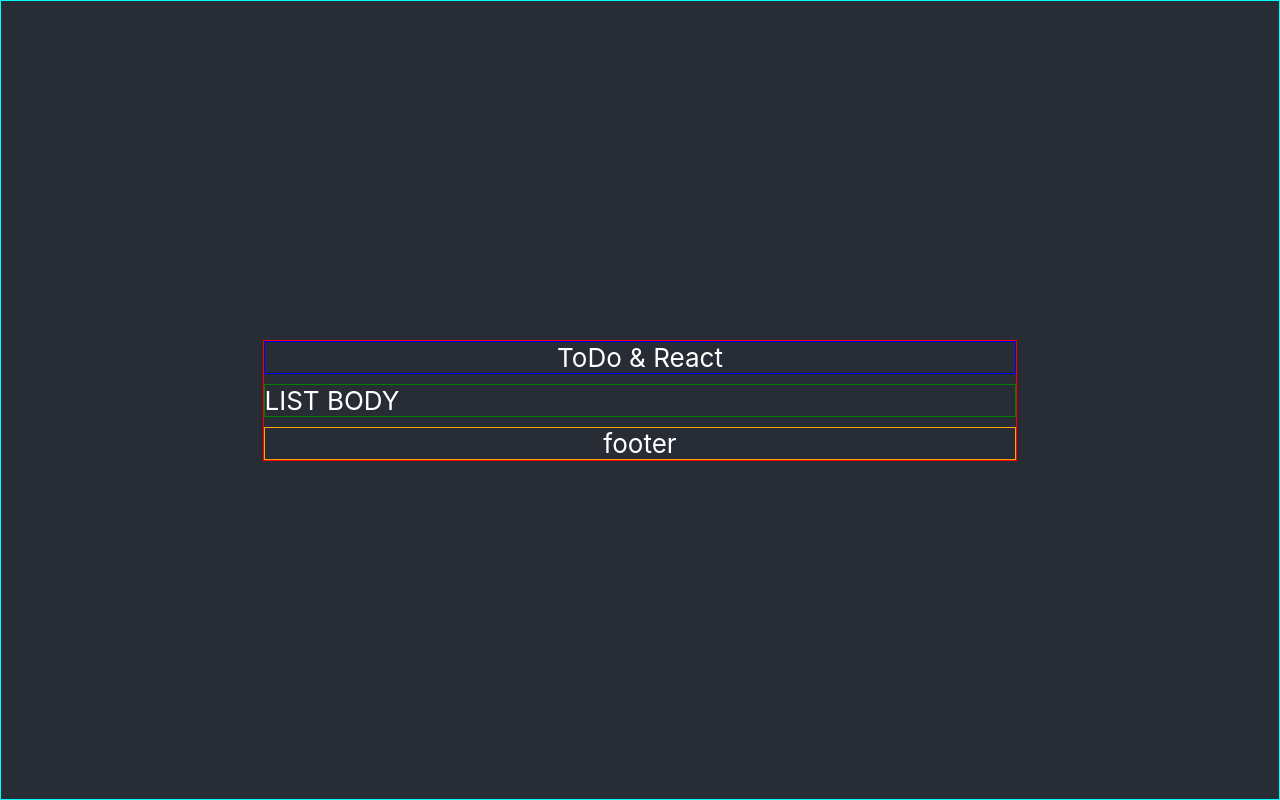
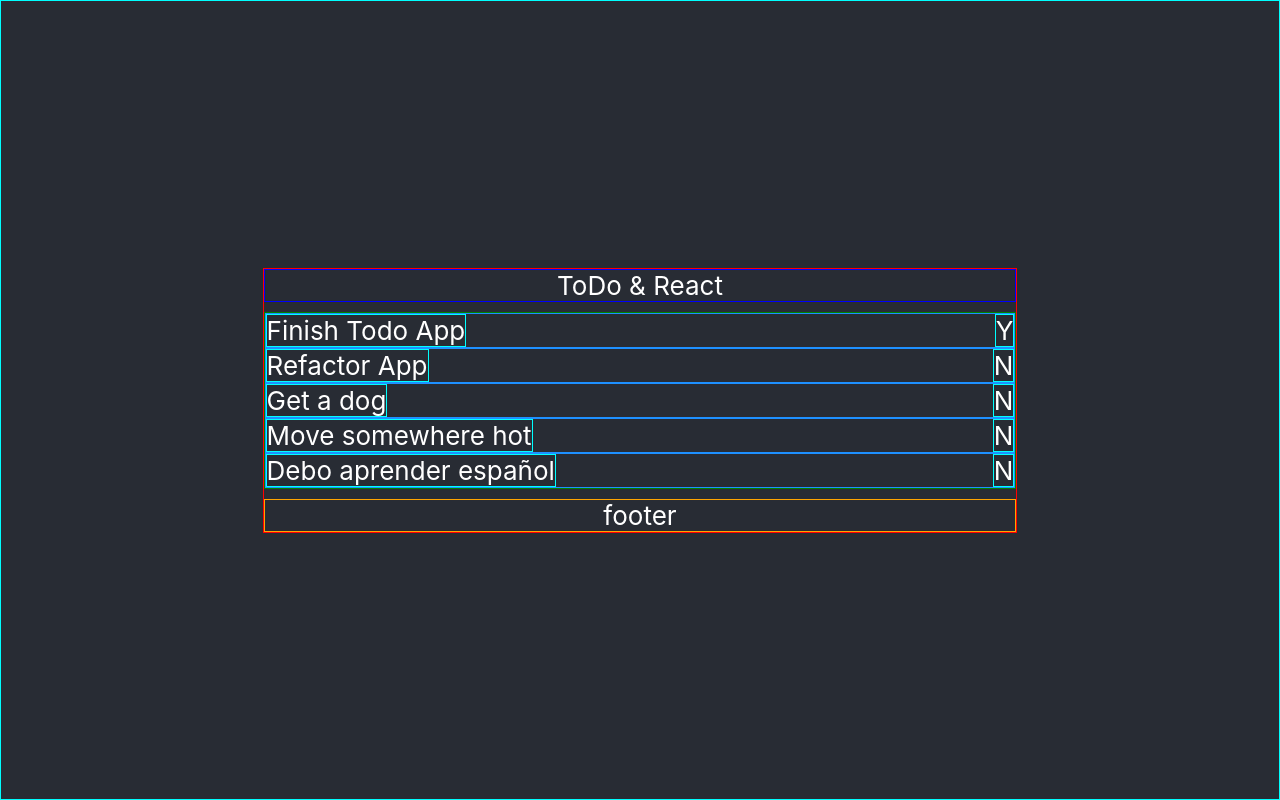
Before and after one commit to orjon/react-todo, a React (Create React App) app: page / in a window 1280 px wide. Built offline with nearby package versions, Linux system fonts and the light colour scheme.

Commit message:
Classes linked and basic styling added

```diff
--- a/package.json
+++ b/package.json
@@ -9,7 +9,8 @@
     "@testing-library/user-event": "^7.1.2",
     "react": "^16.13.0",
     "react-dom": "^16.13.0",
-    "react-scripts": "3.4.0"
+    "react-scripts": "3.4.0",
+    "uuid": "^7.0.1"
   },
   "scripts": {
     "start": "react-scripts start",
--- a/src/App.js
+++ b/src/App.js
@@ -1,5 +1,5 @@
 import React from 'react';
-import logo from './logo.svg';
+import TodoList from './TodoList';
 import './App.css';
 
 function App() {
@@ -9,9 +9,7 @@
         <header className="App-header">
           ToDo &amp; React
         </header>
-        <main className="App-main">
-          LIST BODY
-        </main>
+        <TodoList />
         <footer className="App-footer">
           footer
         </footer>
--- /dev/null
+++ b/src/Todo.css
@@ -0,0 +1,15 @@
+.Todo{
+  border: 1px solid dodgerblue;
+  display: flex;
+  flex-direction: row;
+  justify-content: space-between;
+  width: 100%;
+}
+
+.Todo-text {
+  border: 1px solid cyan;
+}
+
+.Todo-done {
+  border: 1px solid cyan;
+}
--- /dev/null
+++ b/src/Todo.js
@@ -0,0 +1,18 @@
+import React, { Component } from 'react';
+import './Todo.css';
+
+class Todo extends Component {
+
+
+
+  render(){
+    return(
+      <div className='Todo'>
+        <div className='Todo-text'>{this.props.text}</div>
+        <div className='Todo-done'>{this.props.done? 'Y' : 'N'}</div>
+      </div>
+    )
+  }
+}
+
+export default Todo
--- /dev/null
+++ b/src/TodoList.css
@@ -0,0 +1,8 @@
+.TodoList {
+  border: 1px solid green;
+  height: 90%;
+  width: 100%;
+  display: flex;
+  flex-direction: column;
+  align-items: flex-start;
+}
--- /dev/null
+++ b/src/TodoList.js
@@ -0,0 +1,37 @@
+import React, { Component } from 'react';
+import Todo from './Todo';
+import {v4 as uuid} from 'uuid';
+import './TodoList.css';
+
+class TodoList extends Component {
+  constructor(props){
+    super(props);
+    this.state={
+      todos: [
+        {text:'Finish Todo App', done:'false'},
+        {text:'Refactor App', done:false},
+        {text:'Get a dog', done:false},
+        {text:'Move somewhere hot', done:false},
+        {text:'Debo aprender español', done:false}
+      ]
+    }
+  }
+
+  createList(){
+    return(
+      this.state.todos.map(todo => (
+        <Todo key={uuid()} text={todo.text} done={todo.done} />
+      ))
+    )
+  }
+
+  render(){
+    return(
+      <div className='TodoList'>
+        {this.createList()}
+      </div>
+    )
+  }
+}
+
+export default TodoList
```
Also changed, not shown: 1 other file (tests, documents, lock files or other folders).
